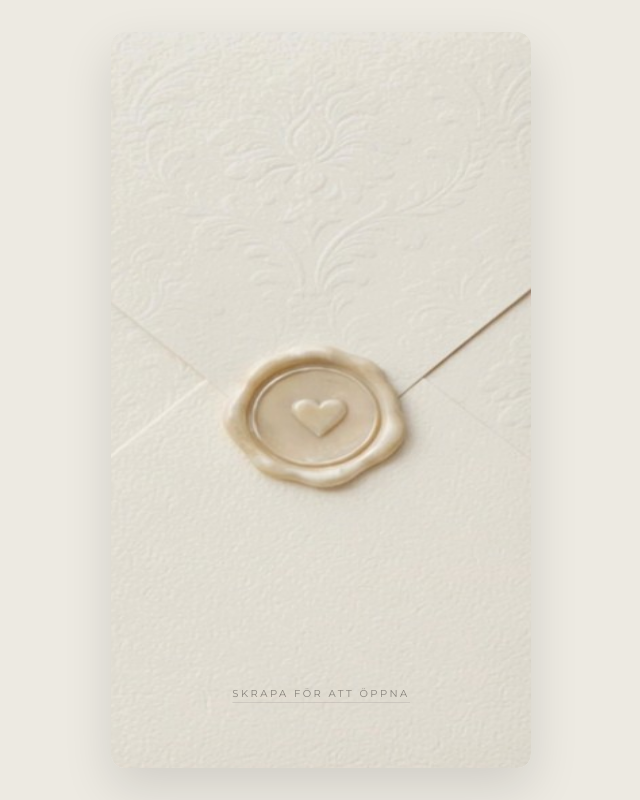
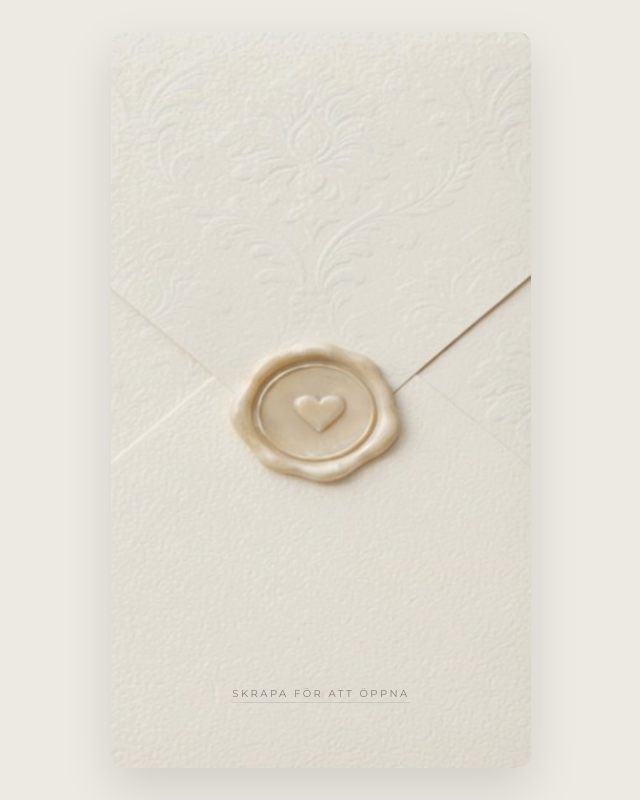
Before and after one commit to Frid-Glag/Savethedate, a plain HTML site: page index.html in a window 1280 px wide. Shown: the whole page, without its empty margins (319-959 px from the left). Drawn offline with nearby package versions, Linux system fonts and the light colour scheme.

Commit message:
Update index.html

```diff
--- a/index.html
+++ b/index.html
@@ -166,27 +166,34 @@
 
         function initCanvas() {
             const rect = canvas.getBoundingClientRect();
-            canvas.width = rect.width;
-            canvas.height = rect.height;
+            const dpr = window.devicePixelRatio || 1;
+
+            // Sätter hög Retina-upplösning på canvasen
+            canvas.width = rect.width * dpr;
+            canvas.height = rect.height * dpr;
+            ctx.scale(dpr, dpr);
 
             if (envImg.complete) {
-                drawEnvelope();
+                drawEnvelope(rect.width, rect.height);
             } else {
-                envImg.onload = drawEnvelope;
+                envImg.onload = () => drawEnvelope(rect.width, rect.height);
             }
         }
 
-        function drawEnvelope() {
-            // Beskär bort de yttre kanterna och den svarta ramen från envelope.jpg
-            const cropX = envImg.width * 0.16;
-            const cropY = envImg.height * 0.03;
-            const cropW = envImg.width * 0.68;
-            const cropH = envImg.height * 0.90;
+        function drawEnvelope(displayWidth, displayHeight) {
+            ctx.imageSmoothingEnabled = true;
+            ctx.imageSmoothingQuality = 'high';
+
+            // Utzoomad beskärning som behåller så mycket som möjligt av originalbilden utan den yttre ramen
+            const cropX = envImg.width * 0.135;
+            const cropY = envImg.height * 0.025;
+            const cropW = envImg.width * 0.73;
+            const cropH = envImg.height * 0.92;
 
             ctx.drawImage(
                 envImg,
                 cropX, cropY, cropW, cropH,
-                0, 0, canvas.width, canvas.height
+                0, 0, displayWidth, displayHeight
             );
         }
 
```
